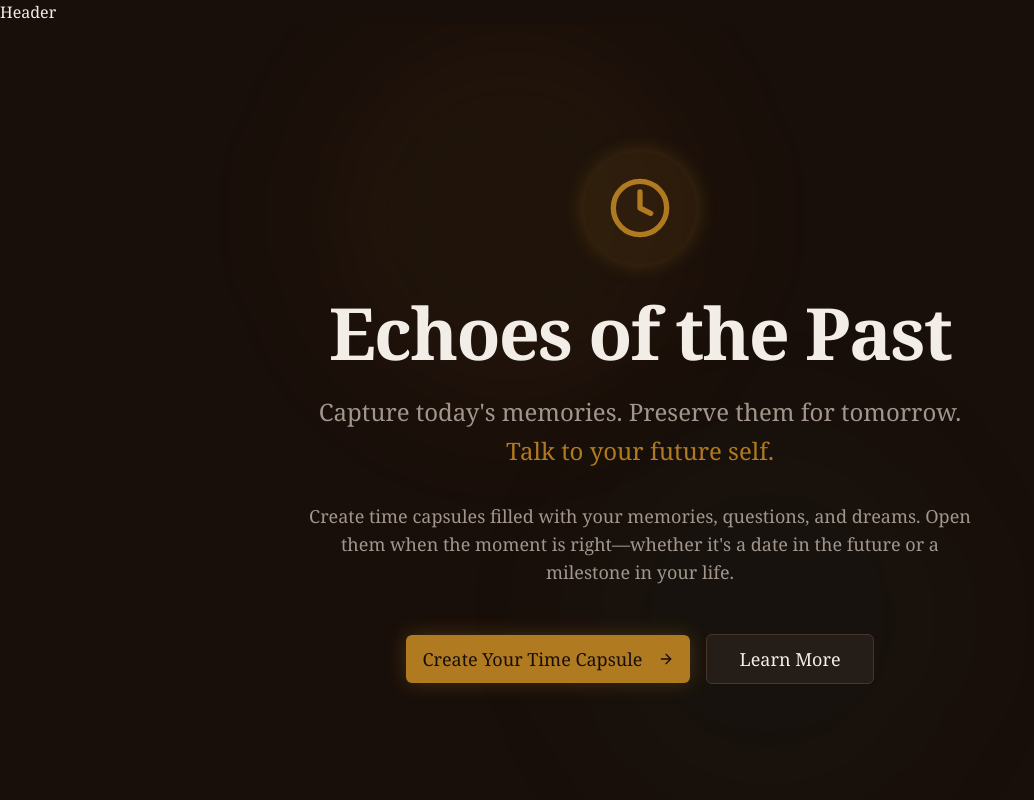
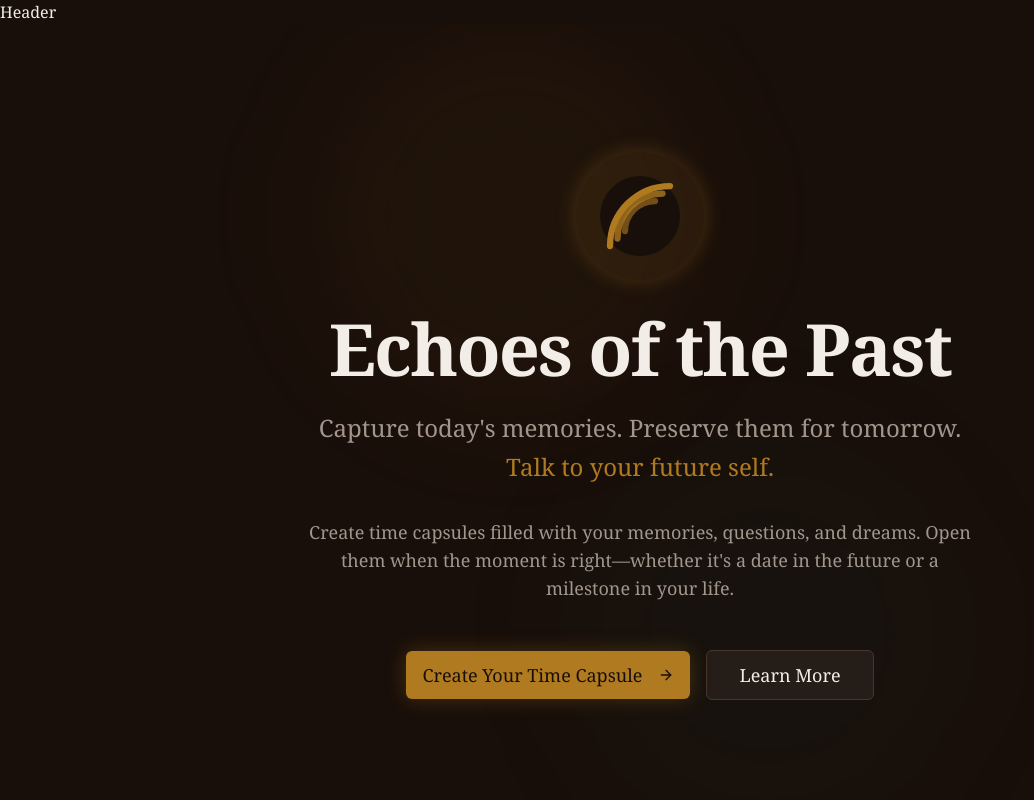
Before and after one commit to prana-W/Echoes, a React (Vite) app in the folder frontend/: page / in a window 1280 px wide. Shown: the top 800 px of the page, without its empty margins (0-1034 px from the left). Built offline with nearby package versions, Linux system fonts and the light colour scheme; no server answers.

Commit message:
Add favicons and Logo in the Home Page

```diff
--- a/frontend/index.html
+++ b/frontend/index.html
@@ -2,7 +2,7 @@
 <html lang="en">
     <head>
         <meta charset="UTF-8" />
-        <link rel="icon" type="image/svg+xml" href="/vite.svg" />
+        <link rel="icon" type="image/svg+xml" href="/favicon.svg" />
         <meta name="viewport" content="width=device-width, initial-scale=1.0" />
         <meta name="author" content="Pranaw Kumar" />
         <title>Echoes</title>
--- /dev/null
+++ b/frontend/src/components/EchoesLogo.jsx
@@ -0,0 +1,42 @@
+import React from 'react';
+import { cn } from "@/lib/utils"; // Ensure you have your utility helper available
+
+const Logo = ({ className, ...props }) => {
+    return (
+        <svg
+            viewBox="0 0 64 64"
+            fill="none"
+            xmlns="http://www.w3.org/2000/svg"
+            // Default size is w-16 h-16, but overrides apply via className
+            className={cn("w-20 h-20", className)}
+            {...props}
+        >
+            {/* Background Circle
+        Centered at (32,32) with a radius of 32 to fill the 64x64 viewbox.
+        Uses your theme's dark background color.
+      */}
+            <circle
+                cx="32"
+                cy="32"
+                r="32"
+                className="fill-background"
+            />
+
+            {/* Ripple/Echo Effect
+        Uses 'stroke-primary' to automatically use your vintage amber color.
+      */}
+            <g className="stroke-primary" strokeWidth="5" strokeLinecap="round">
+                {/* Inner ripple - Lower opacity */}
+                <path d="M20 44 C 20 30.745 30.745 20 44 20" className="opacity-60"/>
+
+                {/* Middle ripple - Medium opacity */}
+                <path d="M14 50 C 14 30.118 30.118 14 50 14" className="opacity-80"/>
+
+                {/* Outer ripple - Full opacity */}
+                <path d="M8 56 C 8 29.49 29.49 8 56 8"/>
+            </g>
+        </svg>
+    );
+};
+
+export default Logo;
--- a/frontend/src/pages/Home.jsx
+++ b/frontend/src/pages/Home.jsx
@@ -20,7 +20,7 @@ import {
 import {Button} from '@/components/ui/button';
 import {Card, CardContent, CardHeader, CardTitle} from '@/components/ui/card';
 import {useApi} from '@/hooks/index.js';
-import {toast} from 'sonner';
+import Logo from '@/components/EchoesLogo.jsx'
 
 export default function HomePage() {
     const api = useApi();
@@ -63,7 +63,8 @@ export default function HomePage() {
                         {/* Logo/Icon */}
                         <div className="flex justify-center mb-8">
                             <div className="p-6 rounded-full bg-primary/10 vintage-glow inline-block">
-                                <Clock className="w-16 h-16 text-primary" />
+                                {/*<Clock className="w-16 h-16 text-primary" />*/}
+                                <Logo />
                             </div>
                         </div>
 
```
Also changed, not shown: frontend/public/favicon.svg (added).
